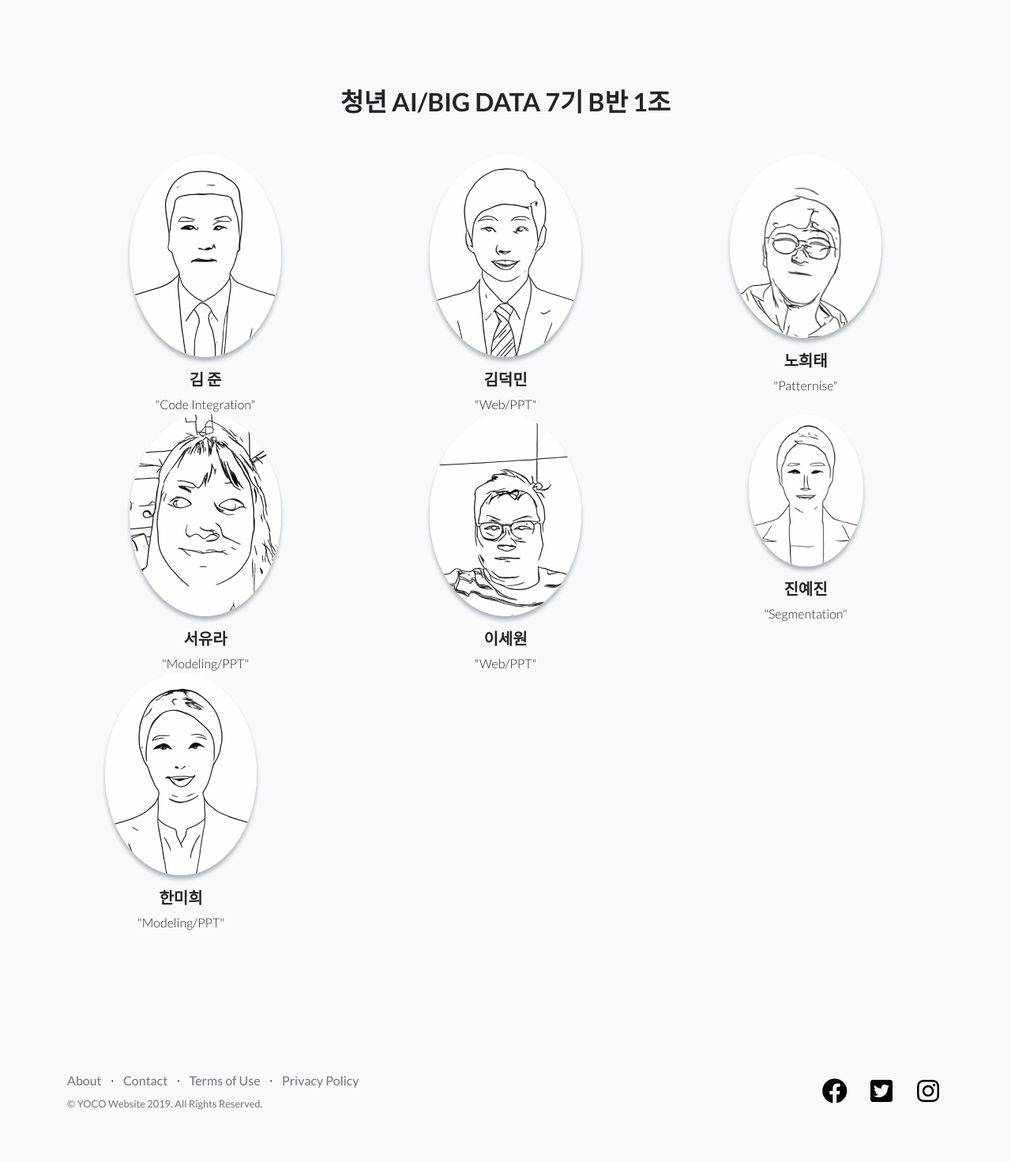
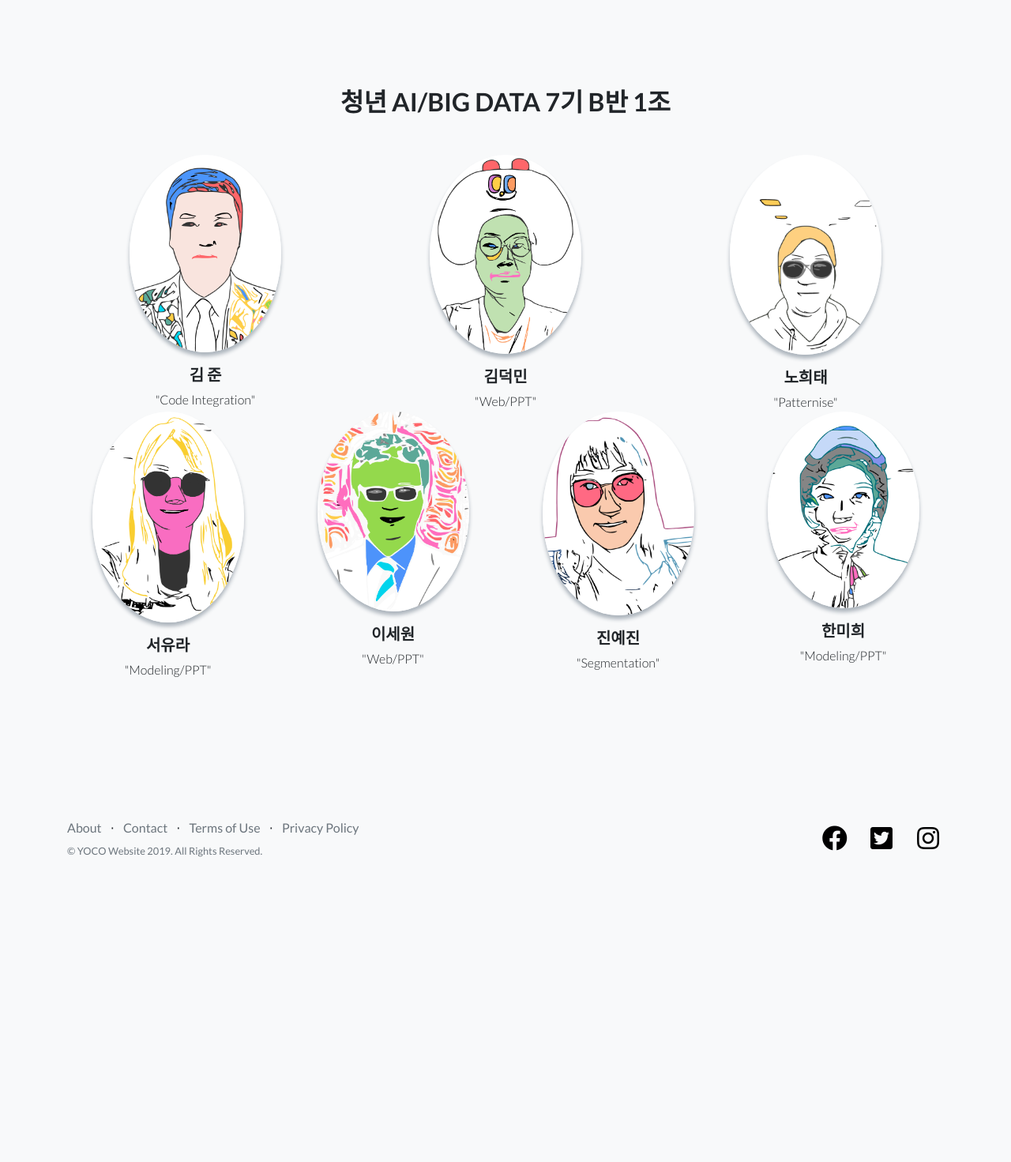
Before and after one commit to 7-B/yoco, a Flask app: template templates/main.html in a window 1280 px wide. Shown: the part 1340-2811 px from the top of the page at 79% size. After the commit the page ends 2425 px from the top, so only its background shows below. Run offline with Flask 2, Linux system fonts and the light colour scheme; the template is opened without the code that fills it, so the values that code supplies are empty; some libraries are stand-ins or nearby versions.

Commit message:
final ~~~

```diff
--- a/app.py
+++ b/app.py
@@ -5,7 +5,6 @@ from convert import convert_to_line
 app = Flask(__name__)
 dropzone = Dropzone(app)
 filename = None
-
 dir_path = os.path.dirname(os.path.realpath(__file__))
 input_path = os.path.join(dir_path, 'static/input')
 
@@ -40,10 +39,22 @@ def github():
 @app.route('/coloring', methods=['POST', 'GET'])
 def coloring():
     global filename
+    filename = filename.split('/')[-1]
     filename = filename.split('.')[0] + '.svg'
-    #filename = 'dm.svg'
     filename = os.path.join('output/',filename)
     return render_template('coloring.html', file_name = filename)
 
+@app.after_request
+def add_header(r):
+    """
+    Add headers to both force latest IE rendering engine or Chrome Frame,
+    and also to cache the rendered page for 10 minutes.
+    """
+    r.headers["Cache-Control"] = "no-cache, no-store, must-revalidate"
+    r.headers["Pragma"] = "no-cache"
+    r.headers["Expires"] = "0"
+    r.headers['Cache-Control'] = 'public, max-age=0'
+    return r
+
 if __name__ == "__main__":
     app.run(host='0.0.0.0', port=8000, debug=True)
--- a/templates/main.html
+++ b/templates/main.html
@@ -50,28 +50,28 @@
         <p class="font-weight-light mb-0">"Patternise"</p>
       </div>
     </div>
-    <div class="col-lg-4">
+    <div class="col-lg-3">
       <div class="testimonial-item mx-auto mb-5 mb-lg-0">
         <img class="img-fluid rounded-circle mb-3" src="static/img/yr.png" alt="" width = "200px">
         <h5>서유라</h5>
         <p class="font-weight-light mb-0">"Modeling/PPT"</p>
       </div>
     </div>
-    <div class="col-lg-4">
+    <div class="col-lg-3">
       <div class="testimonial-item mx-auto mb-5 mb-lg-0">
         <img class="img-fluid rounded-circle mb-3" src="static/img/sw.png" alt="" width = "200px">
         <h5>이세원</h5>
         <p class="font-weight-light mb-0">"Web/PPT"</p>
       </div>
     </div>
-    <div class="col-lg-4">
+    <div class="col-lg-3">
       <div class="testimonial-item mx-auto mb-5 mb-lg-0">
-        <img class="img-fluid rounded-circle mb-3" src="static/img/yej.png" alt="" width = "145px">
+        <img class="img-fluid rounded-circle mb-3" src="static/img/yej.png" alt="" width = "200px">
         <h5>진예진</h5>
         <p class="font-weight-light mb-0">"Segmentation"</p>
       </div>
     </div>
-    <div class="col-lg-12">
+    <div class="col-lg-3">
       <div class="testimonial-item mx-auponix.gifto mb-5 mb-lg-0">
         <img class="img-fluid rounded-circle mb-3" src="static/img/mh.png" alt="" width = "200px">
         <h5>한미희</h5>
```
Also changed, not shown: convert.py (+6 -12 lines), static/img/dm.png, static/img/ht.png, static/img/j.png, static/img/mh.png, static/img/sw.png, static/img/yej.png, static/img/yr.png, 1 other file.
